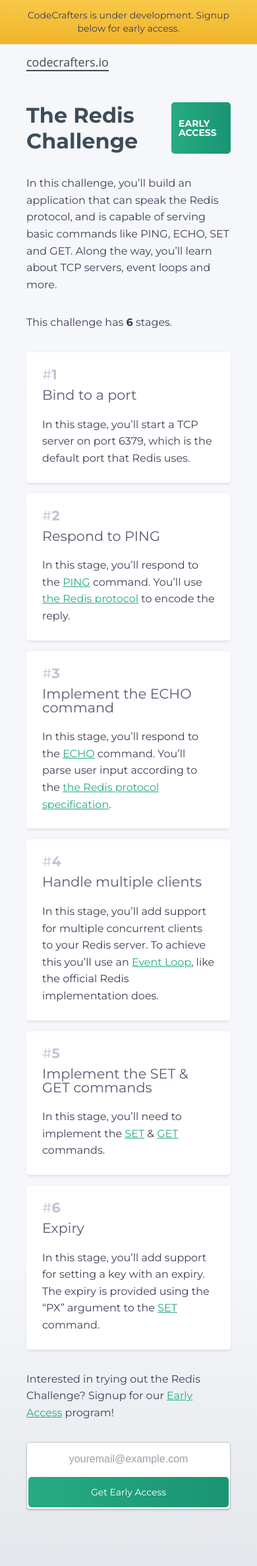
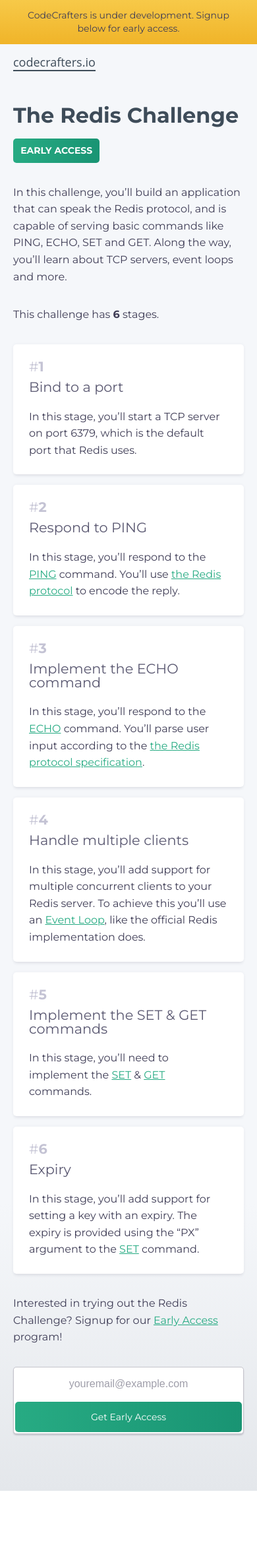
Before and after one commit to tapankavasthi/alpha-landing, a Jekyll site: the page built from challenges/redis.html, in a window 390 px wide. Shown: the whole page at 66% size. Built offline with Jekyll 4.4.1, drawn with Linux system fonts in a browser that asks for light colours; after the commit the page ends 2260 px from its top, so only the background shows below that.

Commit message:
Fix label on mobile

```diff
--- a/challenges/redis.html
+++ b/challenges/redis.html
@@ -16,7 +16,9 @@
     <div class="content">
         <div class="challenge-page-header">
             <h1>The Redis Challenge</h1>
-            <span class="label">Early Access</span>
+            <a href="/early-access" class="label">
+              Early Access
+            </a>
         </div>
         <div class="markdown">
             {{ site.data.copy.redis_md | markdownify }}
--- a/css/style.css
+++ b/css/style.css
@@ -573,9 +573,16 @@
     max-width: 640px;
     margin-left: auto;
     margin-right: auto;
-    padding-left: 40px;
-    padding-right: 40px;
+    padding-left: 20px;
+    padding-right: 20px;
 
+}
+
+@media only screen and (min-width: 600px) {
+    .challenge-page-container .header, .challenge-page-container .content {
+        padding-left: 40px;
+        padding-right: 40px;
+    }
 }
 
 .challenge-page-header {
@@ -586,21 +593,44 @@
 
 .challenge-page-header {
     display: flex;
+    flex-direction: column;
+    align-items: start;
+}
+
+.challenge-page-header h1 {
+    margin-bottom: 0.5em;
 }
 
 .challenge-page-header .label {
     font-weight: bold;
     font-size: 14px;
-    display: flex;
-    align-items: center;
+
+    display: inline-block;
+
     background: linear-gradient(90deg, #27AB83, #199473);
     color: white;
-    padding: 0.5em 0.8em;
+    padding: 0.8em 0.8em;
     border-radius: 5px;
     line-height: 1;
-    margin-left: 0.5em;
     text-transform: uppercase;
 }
+
+@media only screen and (min-width: 600px) {
+    .challenge-page-header {
+        flex-direction: row;
+        align-items: stretch;
+    }
+
+    .challenge-page-header h1 {
+        margin-bottom: 0px;
+    }
+    .challenge-page-header .label {
+        margin-left: 0.5em;
+        display: flex;
+        align-items: center;
+    }
+}
+
 
 .challenge-stages {
     margin-top: 2em;
```
